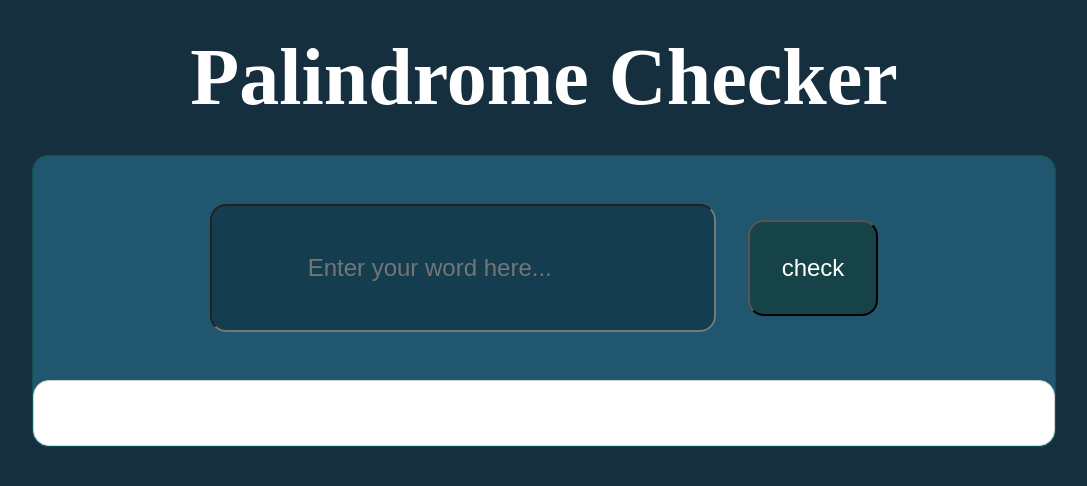
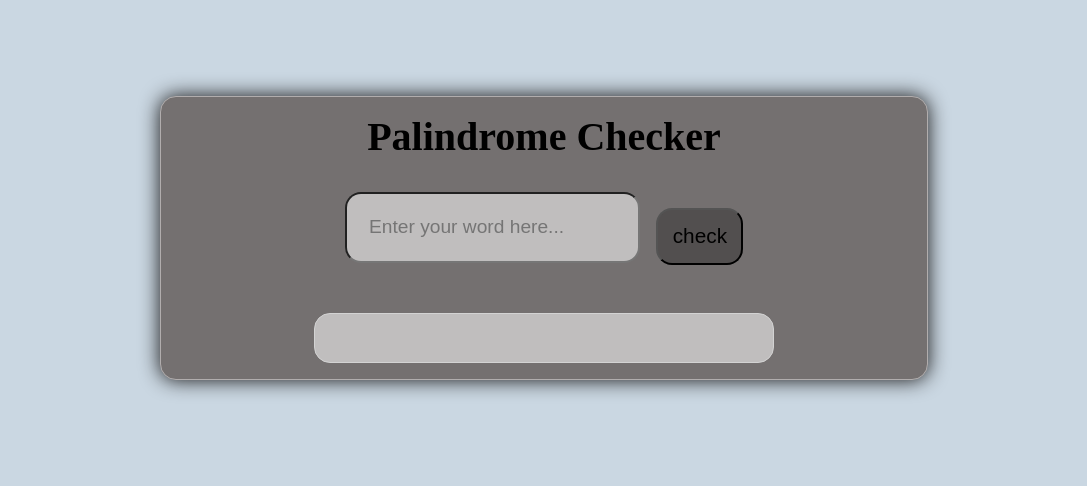
Before and after one commit to yemataferry/palindrome, a plain HTML site: page index.html in a window 1280 px wide. Shown: the whole page, without its empty margins (96-1183 px from the left). Drawn offline with Linux system fonts and the light colour scheme.

Commit message:
palindrome set and done

```diff
--- a/assets/scripts/index.js
+++ b/assets/scripts/index.js
@@ -1,15 +1,16 @@
 function palindrome (str) {
-  let j = str.length - 1
-  for (let i = 0; i <= j / 2; i++) {
-    if (str[i] !== str[j]) {
-      return false
+  let array = str.split(' ').join('')
+   let j = array.length - 1
+    for (let i = 0; i <= j / 2; i++) {
+      if (array[i] !== array[j]) {
+        return false
+      }
+      j--
     }
-    j--
+    return true
   }
-  return true
-}
 
-console.log(palindrome('beeb'))
+console.log(palindrome('do gees see god'))
 
 function checkPalindrome () {
   const word = document.getElementById('question').value
--- a/assets/styles/style.css
+++ b/assets/styles/style.css
@@ -5,7 +5,7 @@
 }
 
 body {
-  background-color: #162f3f;
+  background-color: #c7ced3;
   text-align: center;
   width: 100%;
   height: 100%;
@@ -21,22 +21,22 @@ main {
 
 .container {
   justify-content: center;
-  padding: 3rem;
+  padding: 2rem;
   gap: 1rem;
 }
 
 h1 {
-  font-size: 2rem;
-  color: white;
+  font-size: 1.8rem;
+  color: #0f0f0f;
+  padding-top: 1rem;
 }
 
 #question {
   font-size: 1.1rem;
-  background-color: #143e50;
+  background-color: #d2dee4;
   padding: 1.5rem 0;
-  color: white;
+  color: black;
   border-radius: 1rem;
-  width: 100%;
 }
 
 nav {
@@ -44,15 +44,17 @@ nav {
   border-radius: 1rem;
   justify-content: center;
   background-color: white;
-  padding: 1.7rem;
-  font-size: 1rem;
+  padding: 1rem;
+  font-size: 1.3rem;
+  margin: auto;
+  width: 80%;
 }
 
 button {
   background-color: #154347f5;
   font-size: 1rem;
   justify-content: center;
-  padding: 1rem;
+  padding: 1rem 1.5rem;
   border-radius: 1rem;
   margin-top: 1rem;
   color: white;
@@ -66,7 +68,7 @@ button {
   }
 
   body {
-    background-color: #162f3f;
+    background-color: #cad7e2;
     text-align: center;
     width: 100%;
     height: 100%;
@@ -75,29 +77,33 @@ button {
   }
 
   main {
-    border: 1px solid #105252;
+    display: flex;
+    flex-direction: column;
+    border: 1px solid #b1adad;
     border-radius: 1rem;
-    margin: 2rem 8rem;
-    background-color: #21576e;
+    margin: 4rem auto;
+    background-color: #747070;
+    width: 60%;
+    box-shadow: 0 0 20px #131212;
+    transition: transform 0.3s ease-in-out;
   }
 
   .container {
     display: flex;
     justify-content: center;
-    padding: 3rem;
-    gap: 2rem;
   }
 
   h1 {
-    font-size: 5rem;
-    color: white;
+    font-size: 2.5rem;
+    color: #000;
+    padding-top: 1rem;
   }
 
   #question {
-    font-size: 1.5rem;
-    background-color: #143e50;
-    padding: 3rem 6rem;
-    color: white;
+    font-size: 1.2rem;
+    background-color: #c0bebe;
+    padding: 1.4rem;
+    color: black;
     border-radius: 1rem;
   }
 
@@ -105,20 +111,19 @@ button {
     border: 1px solid lightgray;
     border-radius: 1rem;
     justify-content: center;
-    background-color: white;
-    width: 100%;
-    padding: 2rem;
+    background-color: #c0bebe;
+    width: 60%;
+    padding: 1.5rem;
     font-size: 1.5rem;
-    margin: auto;
+    margin: 1rem auto;
   }
 
   button {
-    background-color: #154347f5;
-    font-size: 1.5rem;
+    background-color: #524f4f;
+    font-size: 1.3rem;
     justify-content: center;
-    padding: 2rem;
+    padding: 0.9rem;
     border-radius: 1rem;
-    margin-top: 1rem;
-    color: white;
+    color: black;
   }
 }
--- a/index.html
+++ b/index.html
@@ -8,9 +8,10 @@
     </head>
     <body>
         <header>
-            <h1>Palindrome Checker</h1>
+            <!-- <h1>Palindrome Checker</h1> -->
         </header>
         <main>
+            <h1>Palindrome Checker</h1>
             <div class="container">
                 <div class="texts">
                     <input type="text" id="question" placeholder="Enter your word here...">
```
